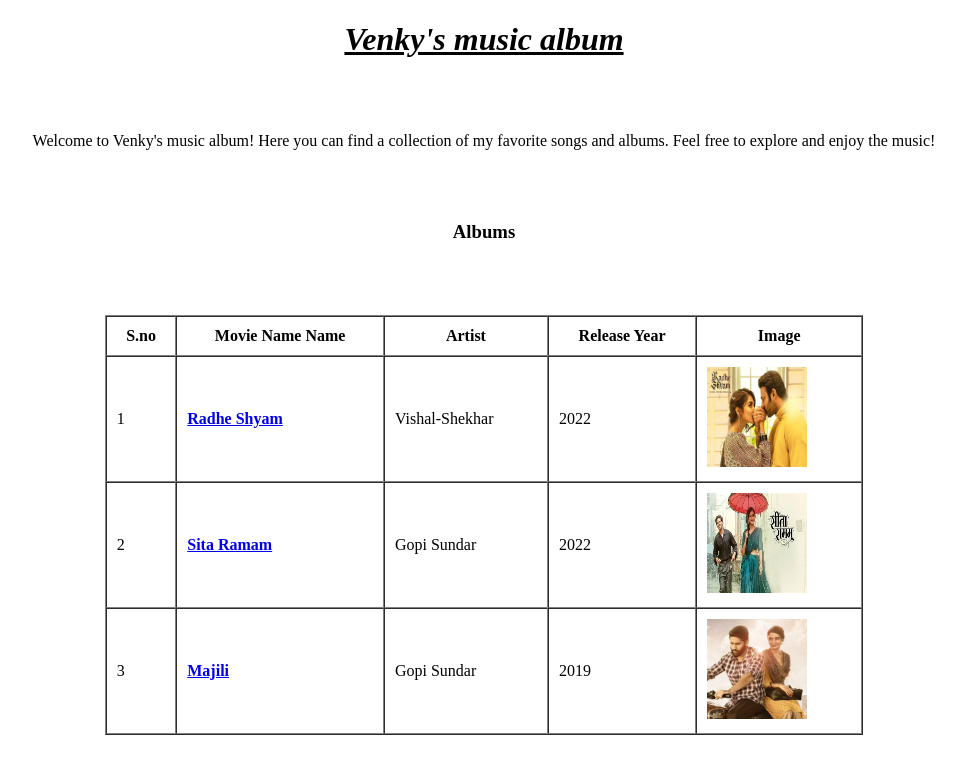
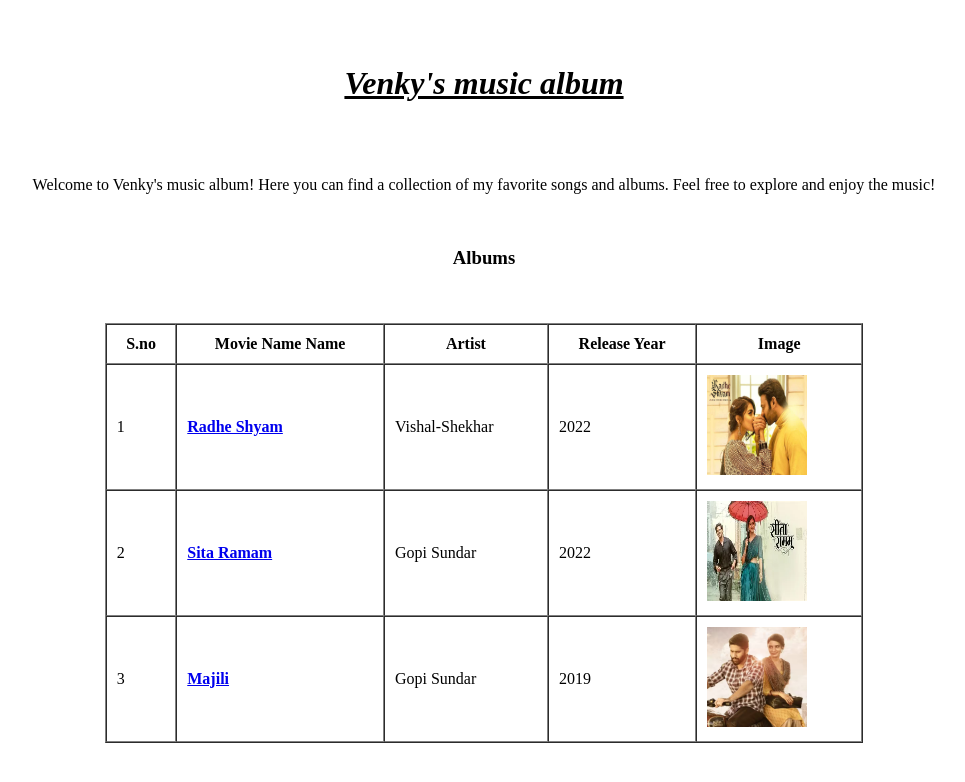
Before and after one commit to silence-venky/Music-website, a plain HTML site: page index.html in a window 1280 px wide. Shown: the whole page, without its empty margins (156-1121 px from the left). Drawn offline with Linux system fonts and the light colour scheme.

Commit message:
Update index.html

```diff
--- a/index.html
+++ b/index.html
@@ -4,10 +4,10 @@
     <title>Venky's album</title>
 </head>
 <body>
-    <center>
+    <center><br><br>
     <h1><i><b><u>Venky's music album</u></b></i></h1><br><br>
-    <p>Welcome to Venky's music album! Here you can find a collection of my favorite songs and albums. Feel free to explore and enjoy the music!</p><br><br>
-    <h3>Albums</h3><br><br><br>
+    <p>Welcome to Venky's music album! Here you can find a collection of my favorite songs and albums. Feel free to explore and enjoy the music!</p><br>
+    <h3>Albums</h3><br><br>
     <table border="1" cellspacing="0" cellpadding="10" height="80%" width="60%">
         <tr>
             <th>S.no</th>
```
